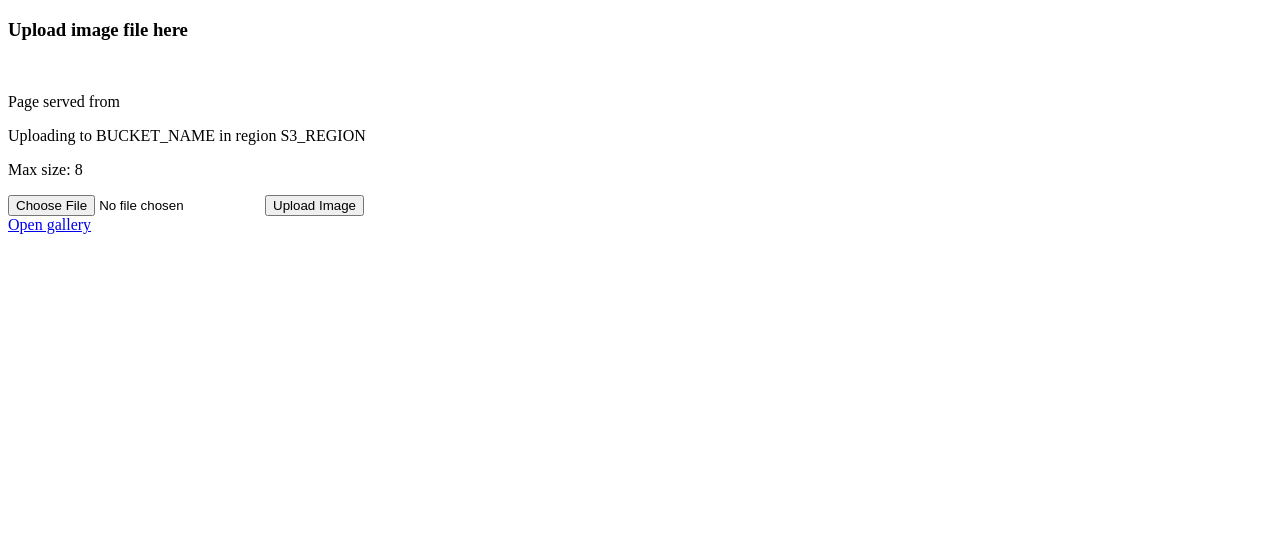
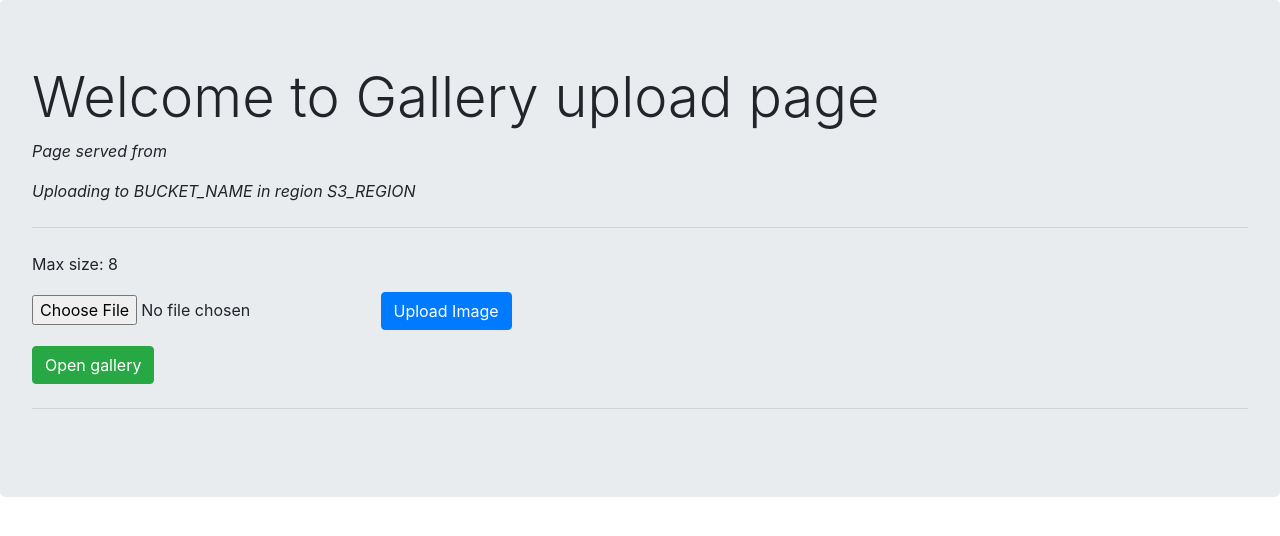
Before and after one commit to chimons/awslab, a PHP site: page /myfile/ in a window 1280 px wide. Shown: the top 536 px of the page. Run offline with PHP 8.4, Linux system fonts and the light colour scheme; data that the repository does not hold is empty.

Commit message:
added some fashion on HTML part of index.php with Bootstrap

```diff
--- a/index.php
+++ b/index.php
@@ -96,18 +96,26 @@ $max_filesize = min($max_post, $memory_limit);
     <head>
         <meta http-equiv="Content-Type" content="text/html; charset=utf-8" />
         <title>Wavestone AWS Lab - Upload files to S3</title>
+        <link rel="stylesheet" href="https://stackpath.bootstrapcdn.com/bootstrap/4.1.0/css/bootstrap.min.css" integrity="sha384-9gVQ4dYFwwWSjIDZnLEWnxCjeSWFphJiwGPXr1jddIhOegiu1FwO5qRGvFXOdJZ4" crossorigin="anonymous">
     </head>
     <body>
+        <div class="jumbotron">
             <form action="" method='post' enctype="multipart/form-data">
-<h3>Upload image file here</h3><br/>
-<p>Page served from <?php echo(file_get_contents('http://169.254.169.254/latest/meta-data/public-hostname/')); ?></p>
-<p>Uploading to <?php echo $bucket ?> in region <?php echo $s3region ?></p>
+                <h1 class="display-4">Welcome to Gallery upload page</h1>
+                <em><p>Page served from <strong><?php echo(file_get_contents('http://169.254.169.254/latest/meta-data/public-hostname/')); ?></p></strong>
+                <p>Uploading to <?php echo $bucket ?> in region <?php echo $s3region ?></p></em>
+                <hr class="my-4">
                 <p>Max size: <?php echo $max_filesize ?></p>
-<div>
-<input type='file' name='file'/>
-<input type='submit' value='Upload Image'/>
+                <div class="form-group">
+                    <input type="file" name="file"/>
+                    <input type="submit" value="Upload Image" class="btn btn-primary"/>
                 </div>
             </form>
+
+            <button type="button" class="btn btn-success" href="gallery.html">Open gallery</button>
+
+            <hr class="my-4">
+
             <?php
             if (isset($image_url)){
                 echo '<h3>Image successfully uploaded to Amazon S3</h3>';
@@ -116,6 +124,6 @@ if (isset($image_url)){
             }
             ?>
 
-<a href="gallery.html">Open gallery</a>
+        </div>
     </body>
 </html>
```
Also changed, not shown: 1 other file. Lines whose indentation alone changed are shown as unchanged.
